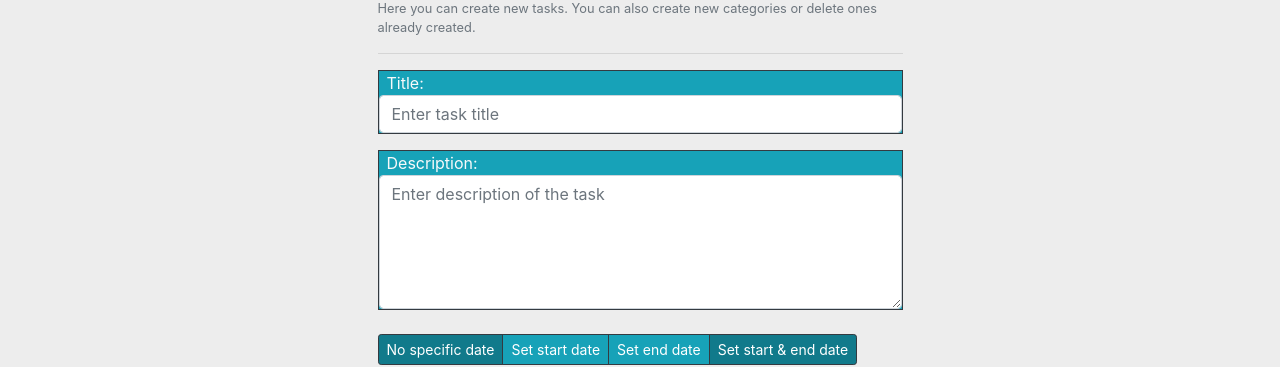
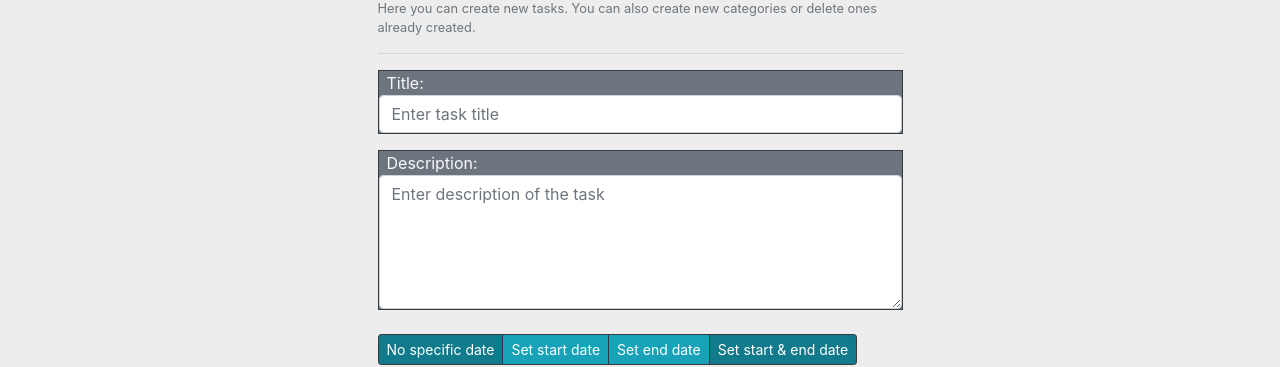
Before and after one commit to samuellundin/TaskManager, an Angular app in the folder client/: page /tasks in a window 1280 px wide. Shown: the part 145-512 px from the top of the page. Built offline with nearby package versions, Linux system fonts and the light colour scheme; no server answers; sample sign-in values are in the browser's storage.

Commit message:
Small update

```diff
--- a/client/src/app/tasks/tasks.component.html
+++ b/client/src/app/tasks/tasks.component.html
@@ -3,7 +3,7 @@
   <p class="text-secondary lead small">Here you can create new tasks. You can also create new categories or delete ones already created.</p>
   <hr>
   <form #taskForm="ngForm" (ngSubmit)="onSubmit(taskForm.value)">
-    <div class="form-group bg-info text-light border border-dark">
+    <div class="form-group bg-secondary text-light border border-dark">
       <label for="inputTaskTitle" class="mb-0 ml-2">Title:</label>
       <input type="text" class="form-control" id="inputTaskTitle" name="title" placeholder="Enter task title" ngModel>
     </div>
@@ -11,7 +11,7 @@
       <strong>Required field!</strong> You have to fill in a title for your new task.
     </div>
 
-    <div class="form-group bg-info text-light border border-dark">
+    <div class="form-group bg-secondary text-light border border-dark">
       <label for="inputDescription" class="mb-0 ml-2">Description:</label>
       <textarea class="form-control" rows="5" id="inputDescription" name="description" placeholder="Enter description of the task" ngModel></textarea>
     </div>
```
